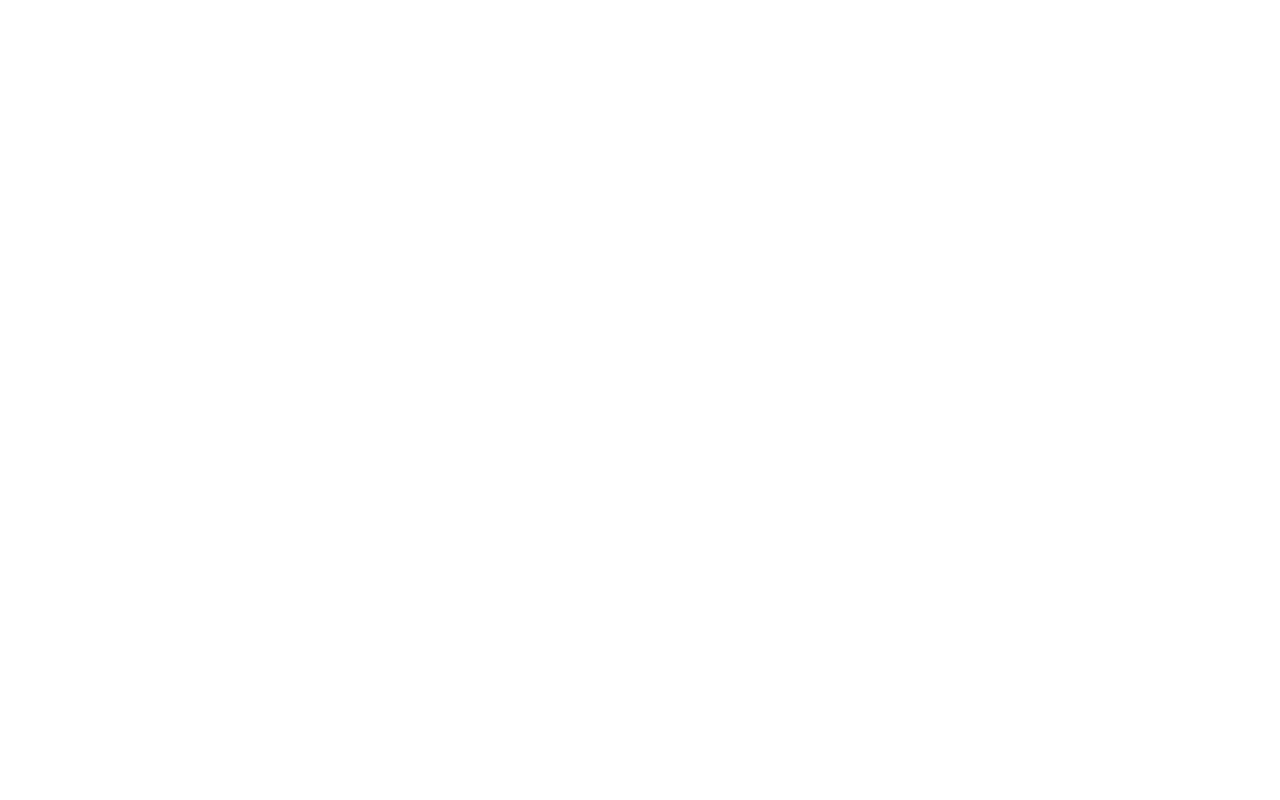
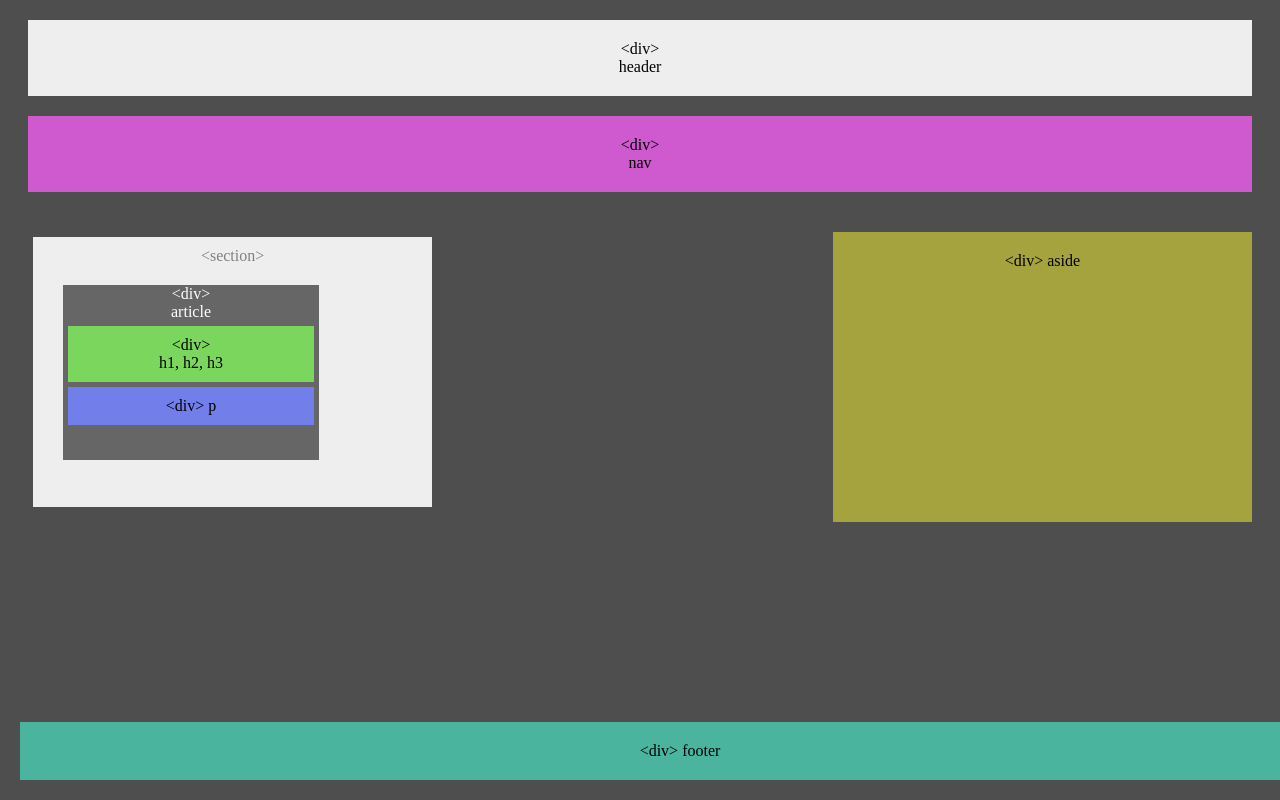
Before and after one commit to jdknappe/HW-Wireframe, a plain HTML site: page index.html in a window 1280 px wide. Drawn offline with Linux system fonts and the light colour scheme.

Commit message:
updated with css reset file

```diff
--- a/index.html
+++ b/index.html
@@ -5,8 +5,47 @@
     <meta name="viewport" content="width=device-width, initial-scale=1.0">
     <meta http-equiv="X-UA-Compatible" content="ie=edge">
     <title>Document</title>
+    <link rel="stylesheet" type="text/css" href="style.css">
+    <title>HW-Wireframe</title>
 </head>
 <body>
 
+    <div>
+        <header id="header">&lt;div&gt;<br>header</header>
+    </div>
+
+    <div>
+       <nav id="nav">&lt;div&gt;<br>nav</nav>
+    </div>
+
+    <section id="section">
+        &lt;section&gt;
+
+        <div id="article">
+            &lt;div&gt;<br>
+            article
+
+            <div id="hTags">
+                &lt;div&gt;<br>
+                h1, h2, h3
+            </div>
+
+            <div id="pTag">
+                &lt;div&gt;
+                p
+            </div>
+
+        </div>
+
+    </section>
+
+    <aside>
+        &lt;div&gt;
+        aside
+    </aside>
+    <footer>
+        &lt;div&gt;
+        footer
+    </footer>
 </body>
 </html>
--- /dev/null
+++ b/reset.css
@@ -0,0 +1,94 @@
+html, body, div, span, object, iframe,
+h1, h2, h3, h4, h5, h6, p, blockquote, pre,
+abbr, address, cite, code,
+del, dfn, em, img, ins, kbd, q, samp,
+small, strong, sub, sup, var,
+b, i,
+dl, dt, dd, ol, ul, li,
+fieldset, form, label, legend,
+table, caption, tbody, tfoot, thead, tr, th, td,
+article, aside, canvas, details, figcaption, figure,
+footer, header, hgroup, menu, nav, section, summary,
+time, mark, audio, video {
+    margin:0;
+    padding:0;
+    border:0;
+    outline:0;
+    font-size:100%;
+    vertical-align:baseline;
+    background:transparent;
+}
+
+body {
+    line-height:1;
+}
+
+article,aside,details,figcaption,figure,
+footer,header,hgroup,menu,nav,section {
+	display:block;
+}
+
+nav ul {
+    list-style:none;
+}
+
+blockquote, q {
+    quotes:none;
+}
+
+blockquote:before, blockquote:after,
+q:before, q:after {
+    content:'';
+    content:none;
+}
+
+a {
+    margin:0;
+    padding:0;
+    font-size:100%;
+    vertical-align:baseline;
+    background:transparent;
+}
+
+/* change colours to suit your needs */
+ins {
+    background-color:#ff9;
+    color:#000;
+    text-decoration:none;
+}
+
+/* change colours to suit your needs */
+mark {
+    background-color:#ff9;
+    color:#000;
+    font-style:italic;
+    font-weight:bold;
+}
+
+del {
+    text-decoration: line-through;
+}
+
+abbr[title], dfn[title] {
+    border-bottom:1px dotted;
+    cursor:help;
+}
+
+table {
+    border-collapse:collapse;
+    border-spacing:0;
+}
+
+/* change border colour to suit your needs */
+hr {
+    display:block;
+    height:1px;
+    border:0;
+    border-top:1px solid #cccccc;
+    margin:1em 0;
+    padding:0;
+}
+
+input, select {
+    vertical-align:middle;
+}
--- a/style.css
+++ b/style.css
@@ -0,0 +1,86 @@
+body {
+    background-color: rgb(78, 78, 78);
+}
+
+#header {
+    background-color: #eee;
+    color:black;
+    padding: 20px;
+    text-align: center;
+    margin: 20px;
+}
+
+#nav {
+    background-color: rgb(207, 90, 207);
+    color: black;
+    padding: 20px;
+    text-align: center;
+    margin: 20px;
+}
+
+#section {
+    background-color: #eee;
+    color: gray;
+    position: static;
+    float: left;
+    padding: 10px;
+    text-align: center;
+    height: 250px;
+    width: 30%;
+    margin: 25px;
+
+}
+
+#article {
+    background-color: #666;
+    color: white;
+    position: absolute;
+    clear: both;
+    overflow: auto;
+    height: 175px;
+    text-align: center;
+    width: 20%;
+    margin: 20px;
+}
+
+#hTags {
+    background-color: rgb(122, 214, 93);
+    color: black;
+    text-align: center;
+    padding: 10px;
+    margin: 5px;
+}
+
+#pTag {
+    background-color: rgb(114, 126, 233);
+    color: black;
+    text-align: center;
+    padding: 10px;
+    margin: 5px;
+
+}
+
+aside {
+    background-color: rgb(165, 163, 62);
+    color: black;
+    padding: 20px;
+    width: 30%;
+    float: right;
+    text-align: center;
+    height:  250px;
+    margin-right: 20px;
+    margin-top: 20px;
+}
+
+footer {
+    background-color: rgb(75, 180, 158);
+    color: black;
+    position: fixed;
+    left: 0;
+    bottom: 0;
+    right: 0;
+    width: 100%;
+    text-align: center;
+    padding: 20px;
+    margin: 20px;
+}
```
